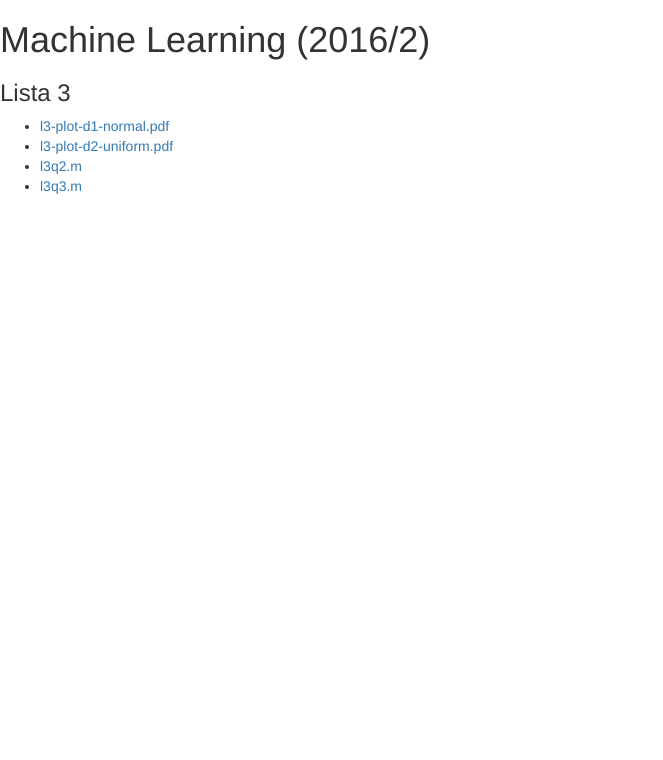
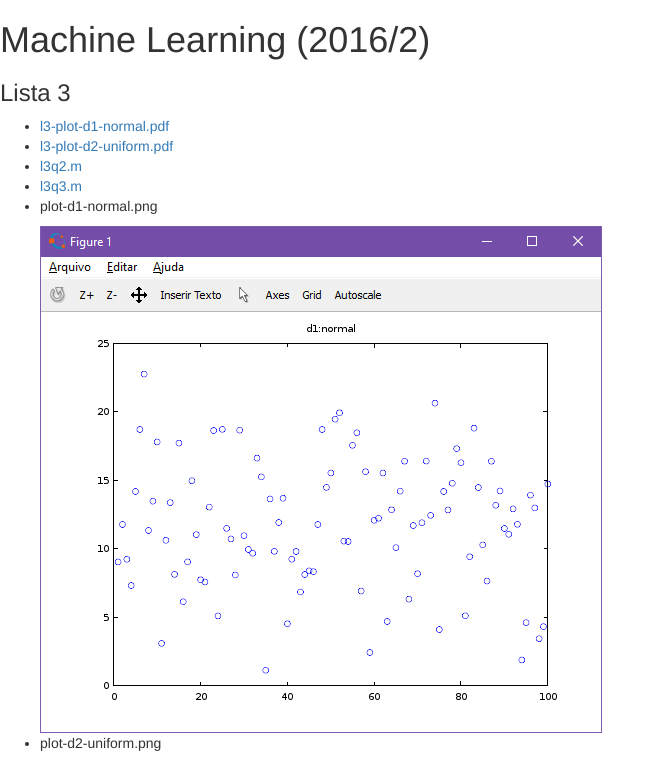
Before and after one commit to masbicudo/Trabalhos-UFRJ, a plain HTML site: page Machine-Learning-2016-2/Lista-3/index.html in a window 1280 px wide. Shown: the top 760 px of the page, without its empty margins (0-663 px from the left). Drawn offline with nearby package versions, Linux system fonts and the light colour scheme.

Commit message:
ML - lista 3 - imagens na index

```diff
--- a/Machine-Learning-2016-2/Lista-3/index.html
+++ b/Machine-Learning-2016-2/Lista-3/index.html
@@ -17,6 +17,8 @@
     <li><a href="l3-plot-d2-uniform.pdf">l3-plot-d2-uniform.pdf</a></li>
     <li><a href="l3q2.m">l3q2.m</a></li>
     <li><a href="l3q3.m">l3q3.m</a></li>
+    <li><p>plot-d1-normal.png</p><img src="plot-d1-normal.png" /></li>
+    <li><p>plot-d2-uniform.png</p><img src="plot-d2-uniform.png" /></li>
   </ul>
 </body>
 </html>
```
